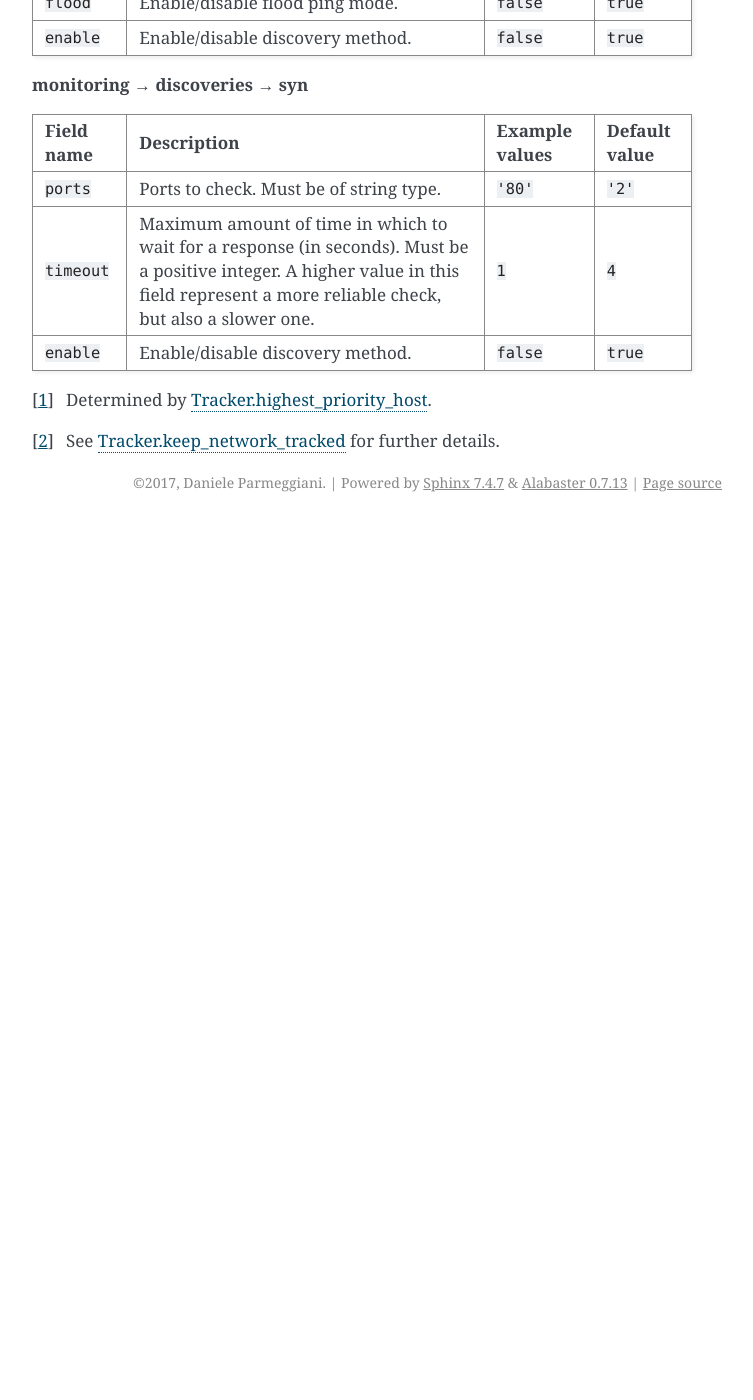
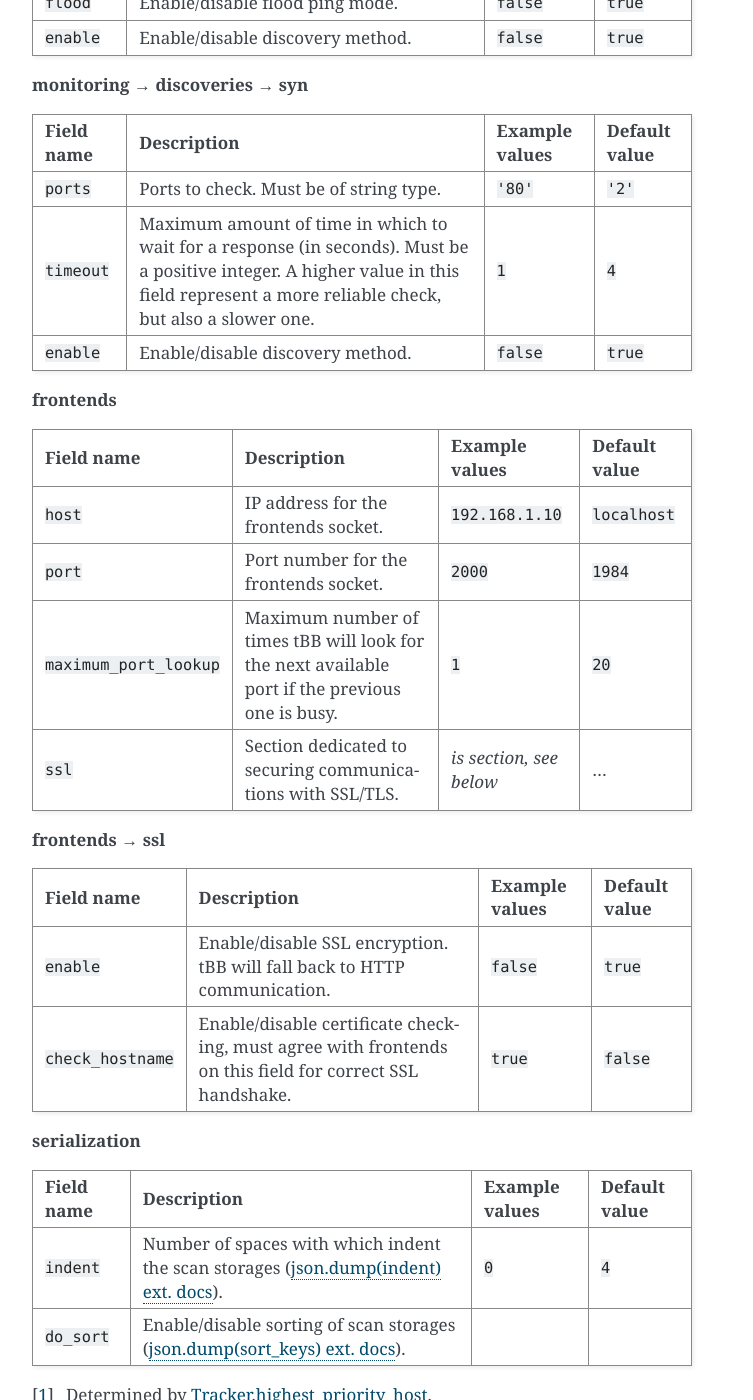
Before and after one commit to dpdani/tBB, a Sphinx documentation site: the page built from docs/config.rst, in a window 1280 px wide and 1400 px high, scrolled down 4458 px. Shown: the whole window, without its empty margins (388-1141 px from the left). Built offline with Sphinx 7.4.7, drawn with Linux system fonts in a browser that asks for light colours; before the commit the page ends 4980 px from its top, so only the background shows below that.

Commit message:
Update config.rst

```diff
--- a/docs/config.rst
+++ b/docs/config.rst
@@ -175,6 +175,47 @@ Field name                          Description
 ==================================  =============================================  =========================  =============
 
 
+**frontends**
+
+==================================  =============================================  =========================  =============
+Field name                          Description                                    Example values             Default value
+==================================  =============================================  =========================  =============
+``host``                            IP address for the frontends socket.           ``192.168.1.10``           ``localhost``
+``port``                            Port number for the frontends socket.          ``2000``                   ``1984``
+``maximum_port_lookup``             Maximum number of times tBB will look for the  ``1``                      ``20``
+                                    next available port if the previous one is
+                                    busy.
+``ssl``                             Section dedicated to securing communications   *is section, see below*     ...
+                                    with SSL/TLS.
+==================================  =============================================  =========================  =============
+
+
+**frontends → ssl**
+
+==================================  =============================================  =========================  =============
+Field name                          Description                                    Example values             Default value
+==================================  =============================================  =========================  =============
+``enable``                          Enable/disable SSL encryption. tBB will fall   ``false``                  ``true``
+                                    back to HTTP communication.
+``check_hostname``                  Enable/disable certificate checking, must      ``true``                   ``false``
+                                    agree with frontends on this field for
+                                    correct SSL handshake.
+==================================  =============================================  =========================  =============
+
+
+**serialization**
+
+==================================  =============================================  =========================  =============
+Field name                          Description                                    Example values             Default value
+==================================  =============================================  =========================  =============
+``indent``                          Number of spaces with which indent the scan    ``0``                      ``4``
+                                    storages (`json.dump(indent) ext. docs`_).
+``do_sort``                         Enable/disable sorting of scan storages
+                                    (`json.dump(sort_keys) ext. docs`_).
+==================================  =============================================  =========================  =============
+
 
 .. [#f1] Determined by `Tracker.highest_priority_host <http://tbb.readthedocs.io/en/latest/tBB.html#tBB.tracker.Tracker.highest_priority_host>`_.
 .. [#f2] See `Tracker.keep_network_tracked <http://tbb.readthedocs.io/en/latest/tBB.html#tBB.tracker.Tracker.keep_network_tracked>`_ for further details.
+.. _json.dump(indent) ext. docs: https://docs.python.org/3/library/json.html#json.dump
+.. _json.dump(sort_keys) ext. docs: https://docs.python.org/3/library/json.html#json.dump
```
